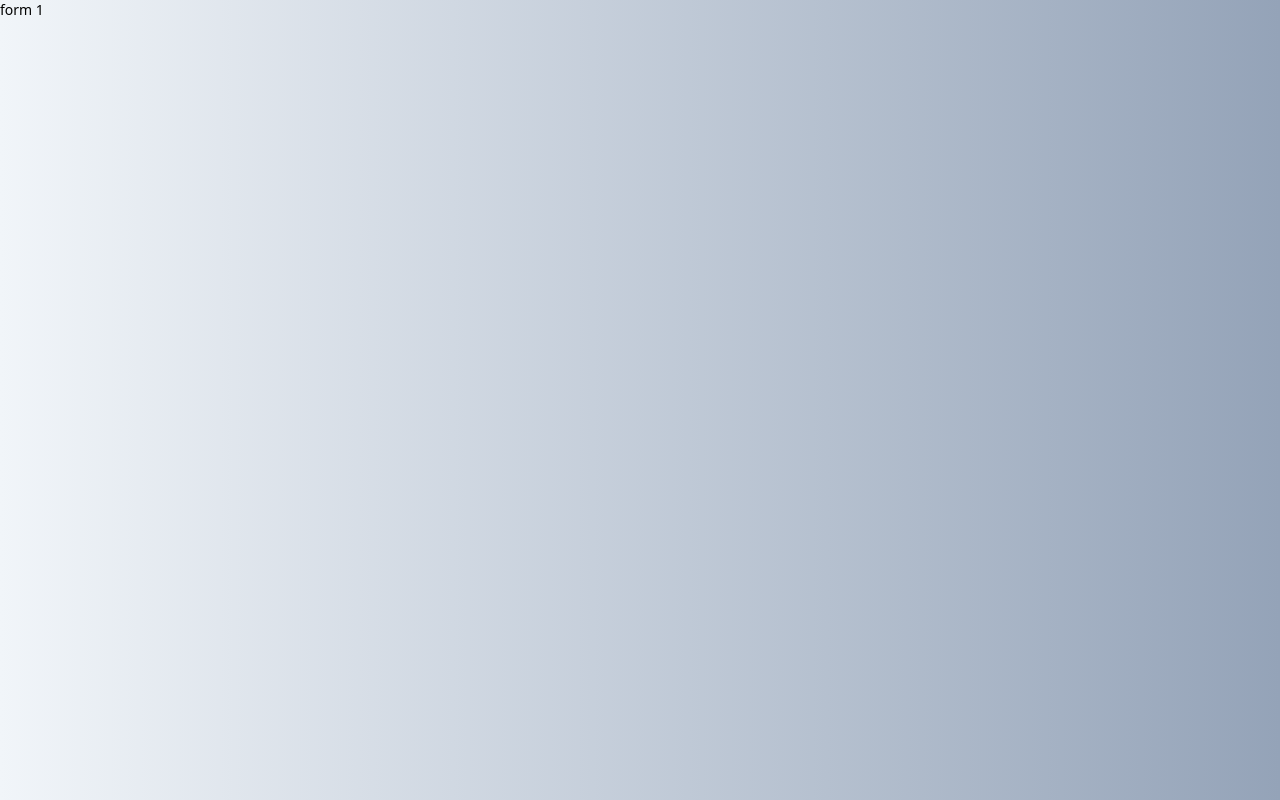
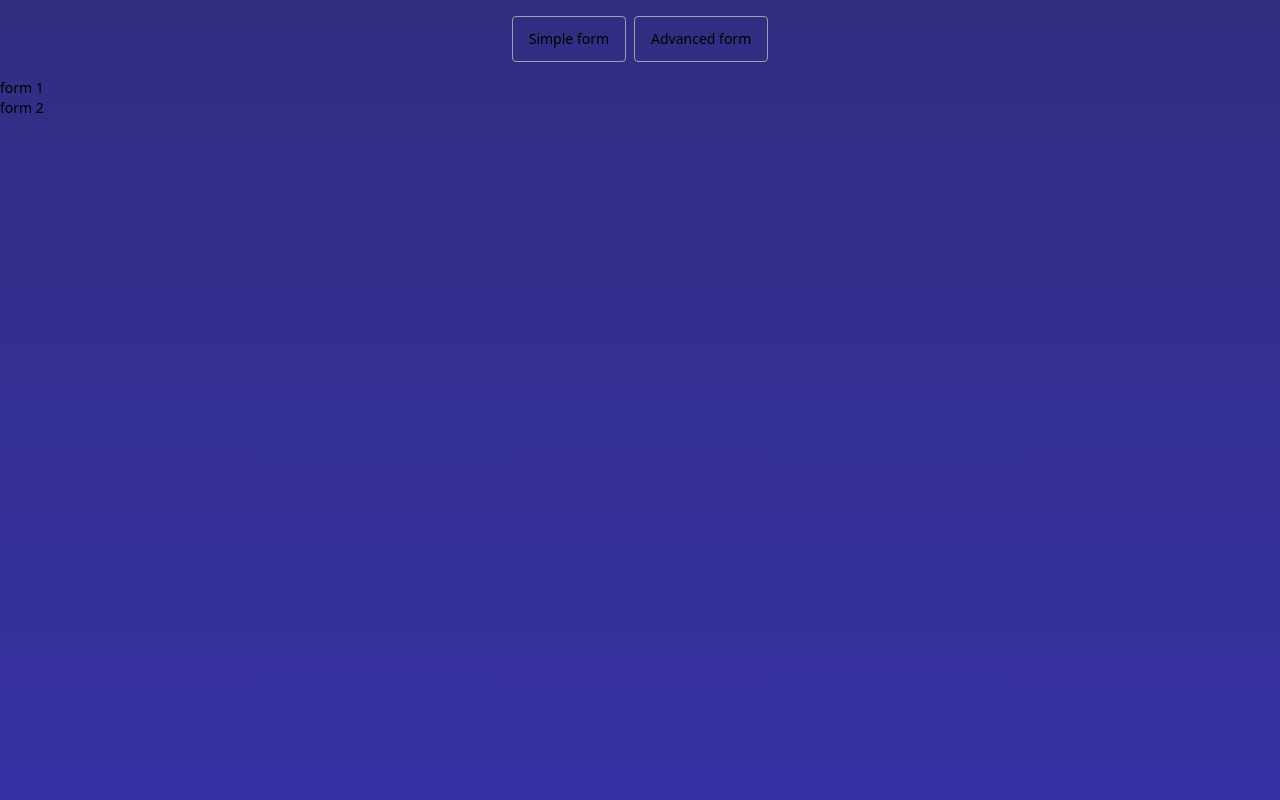
Before and after one commit to maxzz/forms-formik, a React (Vite) app: page / in a window 1280 px wide. Built offline with nearby package versions, Linux system fonts and the light colour scheme.

Commit message:
WIP. add formik and yup

```diff
--- a/package.json
+++ b/package.json
@@ -11,8 +11,10 @@
         "preview": "vite preview"
     },
     "dependencies": {
+        "formik": "^2.2.9",
         "react": "^18.2.0",
-        "react-dom": "^18.2.0"
+        "react-dom": "^18.2.0",
+        "yup": "^0.32.11"
     },
     "devDependencies": {
         "@types/react": "^18.0.26",
--- a/src/App.tsx
+++ b/src/App.tsx
@@ -2,7 +2,7 @@ import { Page } from "./components/Page";
 
 export function App() {
     return (
-        <div className="min-h-screen bg-gradient-to-r from-slate-100 to-slate-400">
+        <div className="min-h-screen bg-gradient-to-b from-indigo-900 to-indigo-800">
             <Page />
         </div>
     );
--- /dev/null
+++ b/src/components/Form2/index.tsx
@@ -0,0 +1,7 @@
+import React from 'react';
+
+export function Form2() {
+    return (
+        <div>form 2</div>
+    );
+}
--- a/src/components/Page.tsx
+++ b/src/components/Page.tsx
@@ -1,9 +1,15 @@
 import { Form1 } from './Form1';
+import { Form2 } from './Form2';
 
 export function Page() {
-  return (
-    <div className="text-sm">
-        <Form1 />
-    </div>
-  )
+    return (
+        <div className="text-sm">
+            <div className="py-4 flex items-center justify-center space-x-2">
+                <button className="px-4 py-3 border-slate-400 border rounded">Simple form</button>
+                <button className="px-4 py-3 border-slate-400 border rounded">Advanced form</button>
+            </div>
+            <Form1 />
+            <Form2 />
+        </div>
+    );
 }
```
Also changed, not shown: 1 other file (tests, documents, lock files or other folders).
